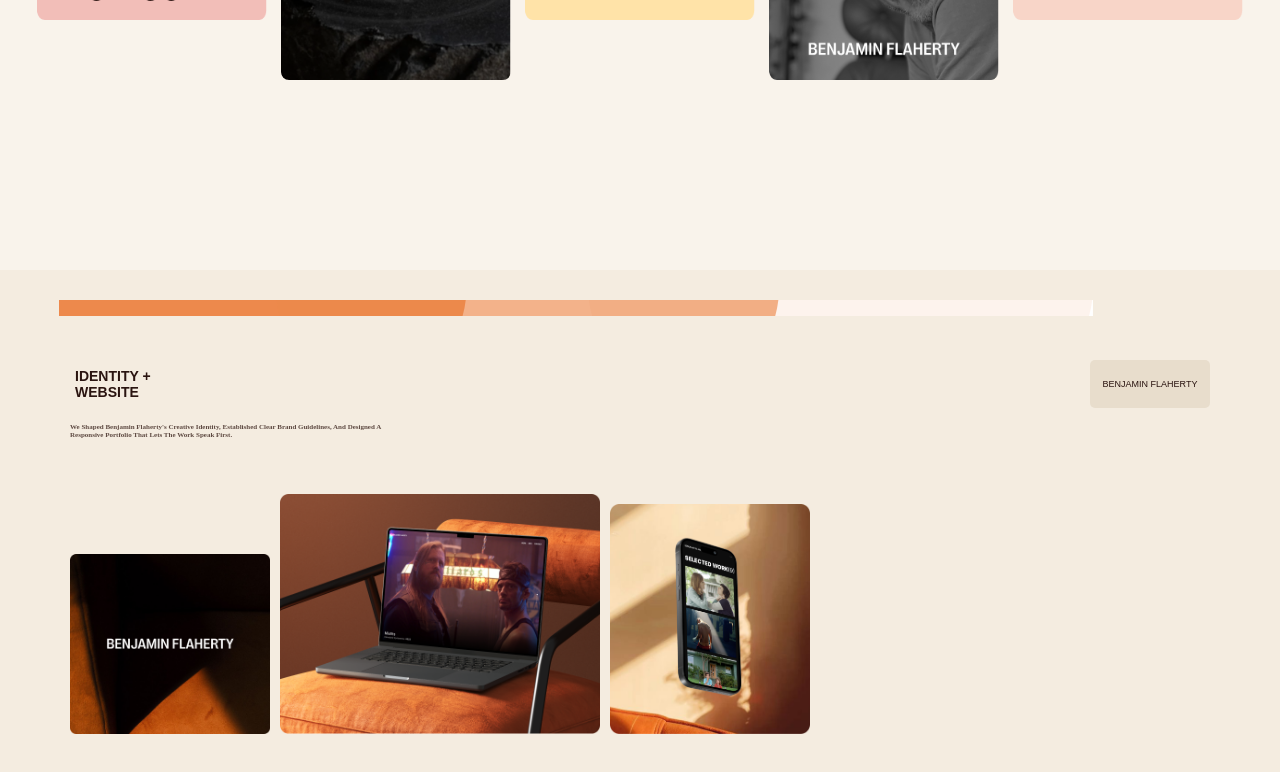
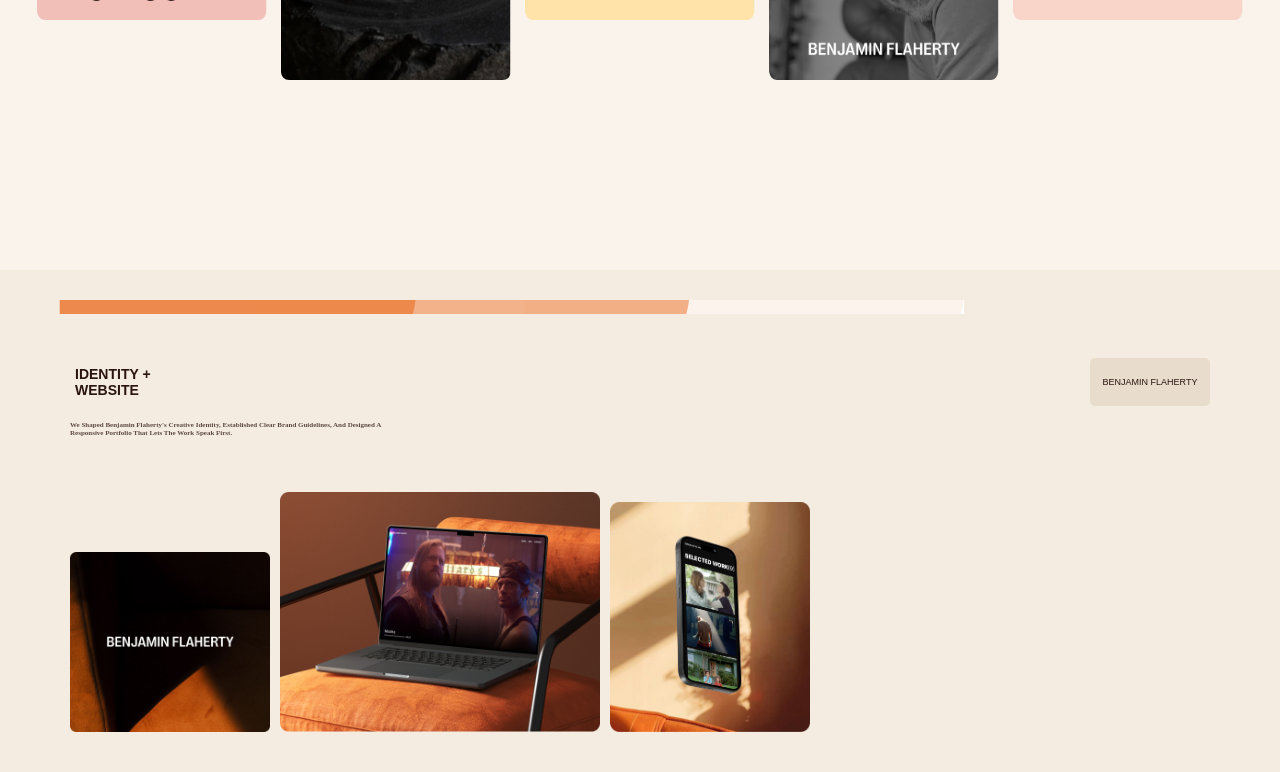
Before and after one commit to annaskhan-dev/RCHYstudio, a React (Vite) app: page / in a window 1280 px wide. Shown: the part 2476-3248 px from the top of the page. Built offline with nearby package versions, Linux system fonts and the light colour scheme.

Commit message:
adding things

```diff
--- a/src/components/benjamin.module.css
+++ b/src/components/benjamin.module.css
@@ -12,9 +12,8 @@ body {
 }
 
 .bar {
-  height: 16px;
-  width: 90%;
-  border-radius: 0px;
+  height: 14px;
+  width: 80%;
   margin-top: 30px;
 }
 
```
